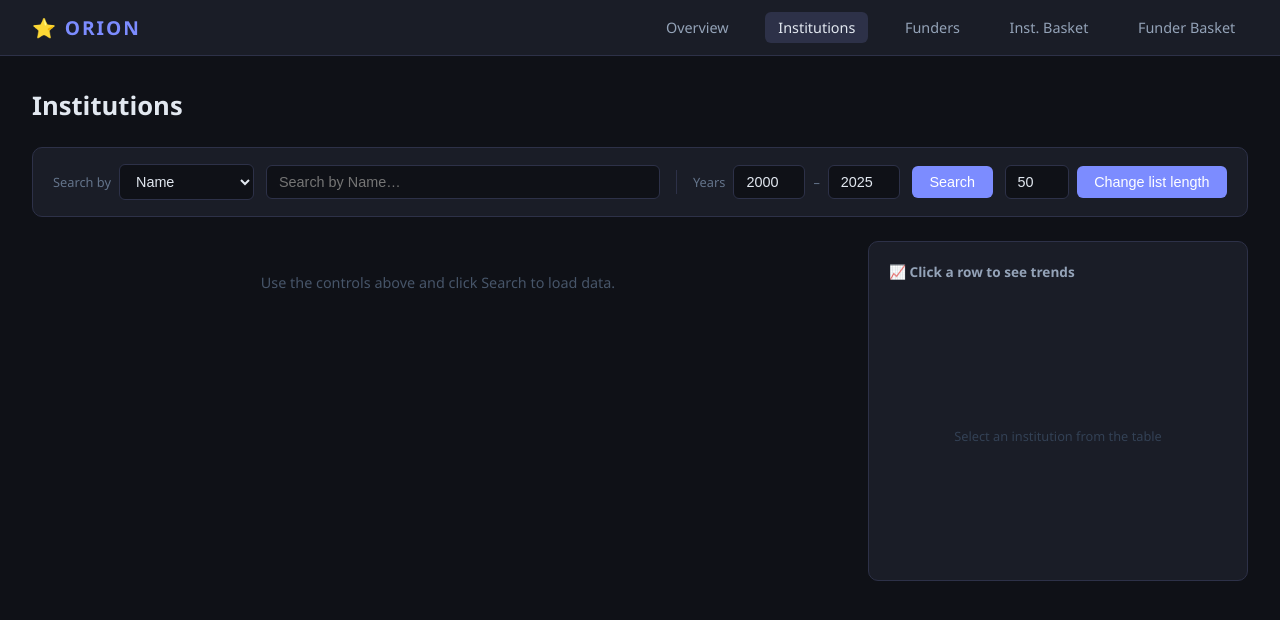
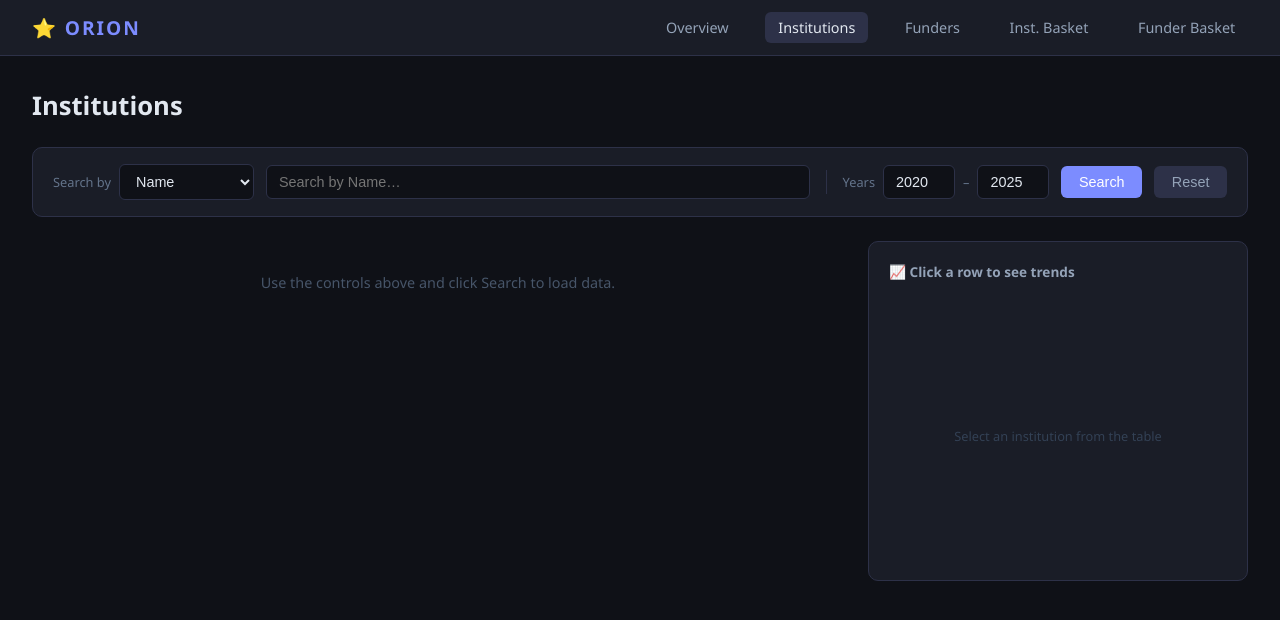
Before and after one commit to vinodhkb1-arch/orion-app, a React (Create React App) app in the folder client/: page / in a window 1280 px wide. Both pictures are taken after a click on the link "Institutions". Shown: the top 620 px of the page. Built offline with nearby package versions, Linux system fonts and the light colour scheme.

Commit message:
Remove option to control leght of list

```diff
--- a/client/src/App.js
+++ b/client/src/App.js
@@ -10,8 +10,8 @@ export default function App() {
   const [instBasket,   setInstBasket]   = useState([]);
   const [funderBasket, setFunderBasket] = useState([]);
   // Persisted table data — survives tab switches
-  const [instData,   setInstData]   = useState({ rows: [], yearFrom: 2000, yearTo: 2025 });
-  const [funderData, setFunderData] = useState({ rows: [], yearFrom: 2000, yearTo: 2025 });
+  const [instData,   setInstData]   = useState({ rows: [], yearFrom: 2020, yearTo: 2025 });
+  const [funderData, setFunderData] = useState({ rows: [], yearFrom: 2020, yearTo: 2025 });
 
   const addInst    = r => setInstBasket(p => p.find(b=>b.institution_id===r.institution_id) ? p : [...p,{institution_id:r.institution_id,name:r.name,country:r.country,type:r.type}]);
   const removeInst = id => setInstBasket(p => p.filter(b=>b.institution_id!==id));
--- a/client/src/pages/FunderBasket.js
+++ b/client/src/pages/FunderBasket.js
@@ -2,22 +2,19 @@ import React, { useState } from 'react';
 import useTable from './useTable';
 
 export default function FunderBasket({ basket, removeFromBasket }) {
-  const [yearFrom, setYF]     = useState(2000);
+  const [yearFrom, setYF]     = useState(2020);
   const [yearTo, setYT]       = useState(2025);
-  const [pendingLimit, setPL] = useState(50);
   const [results, setResults] = useState(null);
   const [loading, setLoading] = useState(false);
   const [error, setError]     = useState('');
-  const [listLen, setListLen]     = useState(50);
-  const [pendingLen, setPendLen]  = useState(50);
-  const instTable = useTable(results?.institutions || [], listLen);
+  const instTable = useTable(results?.institutions || [], 1000);
 
   const analyze = () => {
     if (!basket.length) return;
     setLoading(true); setError('');
     fetch('/api/basket/funders/analyze', {
       method:'POST', headers:{'Content-Type':'application/json'},
-      body: JSON.stringify({ funder_ids: basket.map(b=>Number(b.funder_id)), year_from:yearFrom, year_to:yearTo, limit:pendingLimit }),
+      body: JSON.stringify({ funder_ids: basket.map(b=>Number(b.funder_id)), year_from:yearFrom, year_to:yearTo, limit:1000 }),
     })
       .then(r=>{ if(!r.ok) throw new Error(r.status); return r.json(); })
       .then(d=>{ setResults(d); setLoading(false); })
@@ -50,16 +47,7 @@ export default function FunderBasket({ basket, removeFromBasket }) {
               <label>–</label>
               <input type="number" value={yearTo} onChange={e=>setYT(Number(e.target.value))}/>
             </div>
-            <div className="divider"/>
-            <div className="field-group">
-              <label>Result rows</label>
-              <input type="number" value={pendingLimit} onChange={e=>setPL(Number(e.target.value))} style={{width:64}}/>
-            </div>
             <button className="btn success" onClick={analyze} disabled={loading}>{loading?'Running…':'▶ Analyze basket'}</button>
-            <div style={{marginLeft:'auto',display:'flex',alignItems:'center',gap:'.5rem'}}>
-              <input type="number" value={pendingLen} onChange={e=>setPendLen(Number(e.target.value))} style={{width:64,background:'#0f1117',border:'1px solid #2d3148',borderRadius:6,color:'#e2e8f0',padding:'.5rem .75rem',fontSize:'.9rem',outline:'none'}}/>
-              <button className="btn" onClick={()=>setListLen(pendingLen)}>Change list length</button>
-            </div>
           </div>
           {error&&<div className="status" style={{color:'#f87171',marginBottom:'1rem'}}>{error}</div>}
           {results&&(
--- a/client/src/pages/Funders.js
+++ b/client/src/pages/Funders.js
@@ -11,24 +11,23 @@ export default function Funders({ funderData, setFunderData, basket, addToBasket
   const [field, setField]       = useState('name');
   const [yearFrom, setYF]       = useState(fetchedYF);
   const [yearTo, setYT]         = useState(fetchedYT);
-  const [pendingLimit, setPL]   = useState(50);
   const [sel, setSel]           = useState(null);
   const [trends, setTrends]     = useState([]);
   const [tl, setTl]             = useState(false);
-  const { visibleRows, setDisplayLimit, onSort, sortIcon, sortKey } = useTable(rows, 50);
+  const { visibleRows, onSort, sortIcon, sortKey } = useTable(rows, 1000);
 
   const fetchData = (yf, yt, sq, sf) => {
     setLoading(true);
     const url = sq.trim()
-      ? `/api/funders/search?q=${encodeURIComponent(sq)}&field=${sf}&year_from=${yf}&year_to=${yt}`
-      : `/api/funders/top?year_from=${yf}&year_to=${yt}`;
+      ? `/api/funders/search?q=${encodeURIComponent(sq)}&field=${sf}&year_from=${yf}&year_to=${yt}&limit=1000`
+      : `/api/funders/top?year_from=${yf}&year_to=${yt}&limit=1000`;
     fetch(url).then(r=>{ if(!r.ok) throw new Error(r.status); return r.json(); })
       .then(d=>{ setFunderData({rows:d,yearFrom:yf,yearTo:yt}); setLoading(false); })
       .catch(()=>{ setFunderData({rows:[],yearFrom:yf,yearTo:yt}); setLoading(false); });
   };
 
   const apply = () => fetchData(yearFrom, yearTo, q, field);
-  const reset = () => { setQ('');setField('name');setYF(2000);setYT(2025);setPL(50);setFunderData({rows:[],yearFrom:2000,yearTo:2025});setSel(null);setTrends([]); };
+  const reset = () => { setQ('');setField('name');setYF(2020);setYT(2025);setFunderData({rows:[],yearFrom:2020,yearTo:2025});setSel(null);setTrends([]); };
 
   const pick = row => {
     if (sel?.funder_id===row.funder_id) { setSel(null);setTrends([]);return; }
@@ -66,10 +65,7 @@ export default function Funders({ funderData, setFunderData, basket, addToBasket
           <input type="number" value={yearTo} onChange={e=>setYT(Number(e.target.value))}/>
         </div>
         <button className="btn" onClick={apply}>Search</button>
-        <div style={{marginLeft:'auto',display:'flex',alignItems:'center',gap:'.5rem'}}>
-          <input type="number" value={pendingLimit} onChange={e=>setPL(Number(e.target.value))} style={{width:64,background:'#0f1117',border:'1px solid #2d3148',borderRadius:6,color:'#e2e8f0',padding:'.5rem .75rem',fontSize:'.9rem',outline:'none'}}/>
-          <button className="btn" onClick={()=>setDisplayLimit(pendingLimit)}>Change list length</button>
-        </div>
+        <button className="btn secondary" onClick={reset}>Reset</button>
       </div>
 
       <div className="split-layout">
@@ -107,8 +103,7 @@ export default function Funders({ funderData, setFunderData, basket, addToBasket
                 </tbody>
               </table>
               <div className="tbl-footer">
-                <span>Showing {visibleRows.length} of {rows.length} loaded</span>
-                <span style={{color:'#334155',fontSize:'.75rem'}}>Use "Change list length" to adjust visible rows without re-querying</span>
+                <span>Showing {visibleRows.length} of {rows.length} results</span>
               </div>
             </div>
           )}
--- a/client/src/pages/InstBasket.js
+++ b/client/src/pages/InstBasket.js
@@ -2,23 +2,20 @@ import React, { useState } from 'react';
 import useTable from './useTable';
 
 export default function InstBasket({ basket, removeFromBasket }) {
-  const [yearFrom, setYF]         = useState(2000);
-  const [yearTo, setYT]           = useState(2025);
-  const [pendingLimit, setPL]     = useState(50);
-  const [results, setResults]     = useState(null);
-  const [loading, setLoading]     = useState(false);
-  const [error, setError]         = useState('');
-  const [listLen, setListLen]     = useState(50);
-  const [pendingLen, setPendLen]  = useState(50);
-  const funderTable = useTable(results?.funders || [], listLen);
-  const collabTable = useTable(results?.collaborators || [], listLen);
+  const [yearFrom, setYF]     = useState(2020);
+  const [yearTo, setYT]       = useState(2025);
+  const [results, setResults] = useState(null);
+  const [loading, setLoading] = useState(false);
+  const [error, setError]     = useState('');
+  const funderTable = useTable(results?.funders || [], 1000);
+  const collabTable = useTable(results?.collaborators || [], 1000);
 
   const analyze = () => {
     if (!basket.length) return;
     setLoading(true); setError('');
     fetch('/api/basket/institutions/analyze', {
       method:'POST', headers:{'Content-Type':'application/json'},
-      body: JSON.stringify({ institution_ids: basket.map(b=>Number(b.institution_id)), year_from:yearFrom, year_to:yearTo, limit:pendingLimit }),
+      body: JSON.stringify({ institution_ids: basket.map(b=>Number(b.institution_id)), year_from:yearFrom, year_to:yearTo, limit:1000 }),
     })
       .then(r=>{ if(!r.ok) throw new Error(r.status); return r.json(); })
       .then(d=>{ setResults(d); setLoading(false); })
@@ -54,16 +51,7 @@ export default function InstBasket({ basket, removeFromBasket }) {
               <label>–</label>
               <input type="number" value={yearTo} onChange={e=>setYT(Number(e.target.value))}/>
             </div>
-            <div className="divider"/>
-            <div className="field-group">
-              <label>Result rows</label>
-              <input type="number" value={pendingLimit} onChange={e=>setPL(Number(e.target.value))} style={{width:64}}/>
-            </div>
             <button className="btn success" onClick={analyze} disabled={loading}>{loading?'Running…':'▶ Analyze basket'}</button>
-            <div style={{marginLeft:'auto',display:'flex',alignItems:'center',gap:'.5rem'}}>
-              <input type="number" value={pendingLen} onChange={e=>setPendLen(Number(e.target.value))} style={{width:64,background:'#0f1117',border:'1px solid #2d3148',borderRadius:6,color:'#e2e8f0',padding:'.5rem .75rem',fontSize:'.9rem',outline:'none'}}/>
-              <button className="btn" onClick={()=>setListLen(pendingLen)}>Change list length</button>
-            </div>
           </div>
           {error&&<div className="status" style={{color:'#f87171',marginBottom:'1rem'}}>{error}</div>}
           {results&&(
--- a/client/src/pages/Institutions.js
+++ b/client/src/pages/Institutions.js
@@ -11,24 +11,23 @@ export default function Institutions({ instData, setInstData, basket, addToBaske
   const [field, setField]       = useState('name');
   const [yearFrom, setYF]       = useState(fetchedYF);
   const [yearTo, setYT]         = useState(fetchedYT);
-  const [pendingLimit, setPL]   = useState(50);
   const [sel, setSel]           = useState(null);
   const [trends, setTrends]     = useState([]);
   const [tl, setTl]             = useState(false);
-  const { visibleRows, setDisplayLimit, onSort, sortIcon, sortKey } = useTable(rows, 50);
+  const { visibleRows, onSort, sortIcon, sortKey } = useTable(rows, 1000);
 
   const fetchData = (yf, yt, sq, sf) => {
     setLoading(true);
     const url = sq.trim()
-      ? `/api/institutions/search?q=${encodeURIComponent(sq)}&field=${sf}&year_from=${yf}&year_to=${yt}`
-      : `/api/institutions/top?year_from=${yf}&year_to=${yt}`;
+      ? `/api/institutions/search?q=${encodeURIComponent(sq)}&field=${sf}&year_from=${yf}&year_to=${yt}&limit=1000`
+      : `/api/institutions/top?year_from=${yf}&year_to=${yt}&limit=1000`;
     fetch(url).then(r=>{ if(!r.ok) throw new Error(r.status); return r.json(); })
       .then(d=>{ setInstData({rows:d,yearFrom:yf,yearTo:yt}); setLoading(false); })
       .catch(()=>{ setInstData({rows:[],yearFrom:yf,yearTo:yt}); setLoading(false); });
   };
 
   const apply = () => fetchData(yearFrom, yearTo, q, field);
-  const reset = () => { setQ('');setField('name');setYF(2000);setYT(2025);setPL(50);setInstData({rows:[],yearFrom:2000,yearTo:2025});setSel(null);setTrends([]); };
+  const reset = () => { setQ('');setField('name');setYF(2020);setYT(2025);setInstData({rows:[],yearFrom:2020,yearTo:2025});setSel(null);setTrends([]); };
 
   const pick = row => {
     if (sel?.institution_id===row.institution_id) { setSel(null);setTrends([]);return; }
@@ -67,10 +66,7 @@ export default function Institutions({ instData, setInstData, basket, addToBaske
           <input type="number" value={yearTo} onChange={e=>setYT(Number(e.target.value))}/>
         </div>
         <button className="btn" onClick={apply}>Search</button>
-        <div style={{marginLeft:'auto',display:'flex',alignItems:'center',gap:'.5rem'}}>
-          <input type="number" value={pendingLimit} onChange={e=>setPL(Number(e.target.value))} style={{width:64,background:'#0f1117',border:'1px solid #2d3148',borderRadius:6,color:'#e2e8f0',padding:'.5rem .75rem',fontSize:'.9rem',outline:'none'}}/>
-          <button className="btn" onClick={()=>setDisplayLimit(pendingLimit)}>Change list length</button>
-        </div>
+        <button className="btn secondary" onClick={reset}>Reset</button>
       </div>
 
       <div className="split-layout">
@@ -110,8 +106,7 @@ export default function Institutions({ instData, setInstData, basket, addToBaske
                 </tbody>
               </table>
               <div className="tbl-footer">
-                <span>Showing {visibleRows.length} of {rows.length} loaded</span>
-                <span style={{color:'#334155',fontSize:'.75rem'}}>Use "Change list length" to adjust visible rows without re-querying</span>
+                <span>Showing {visibleRows.length} of {rows.length} results</span>
               </div>
             </div>
           )}
```
